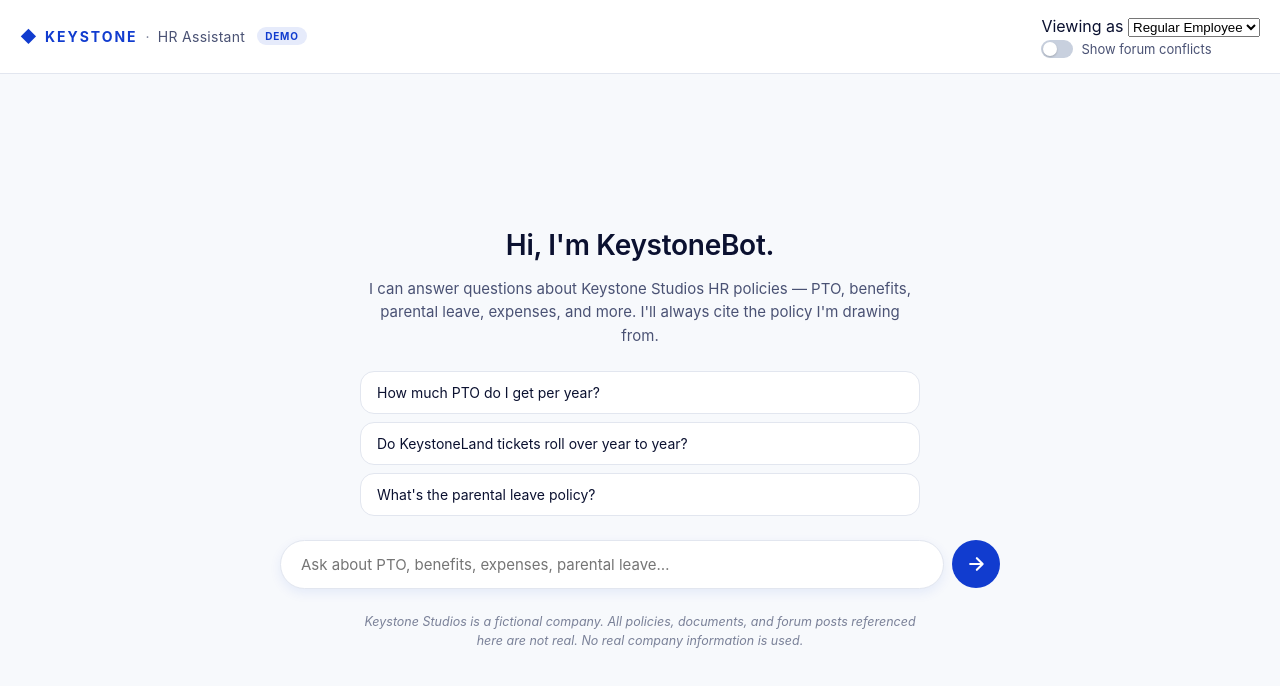
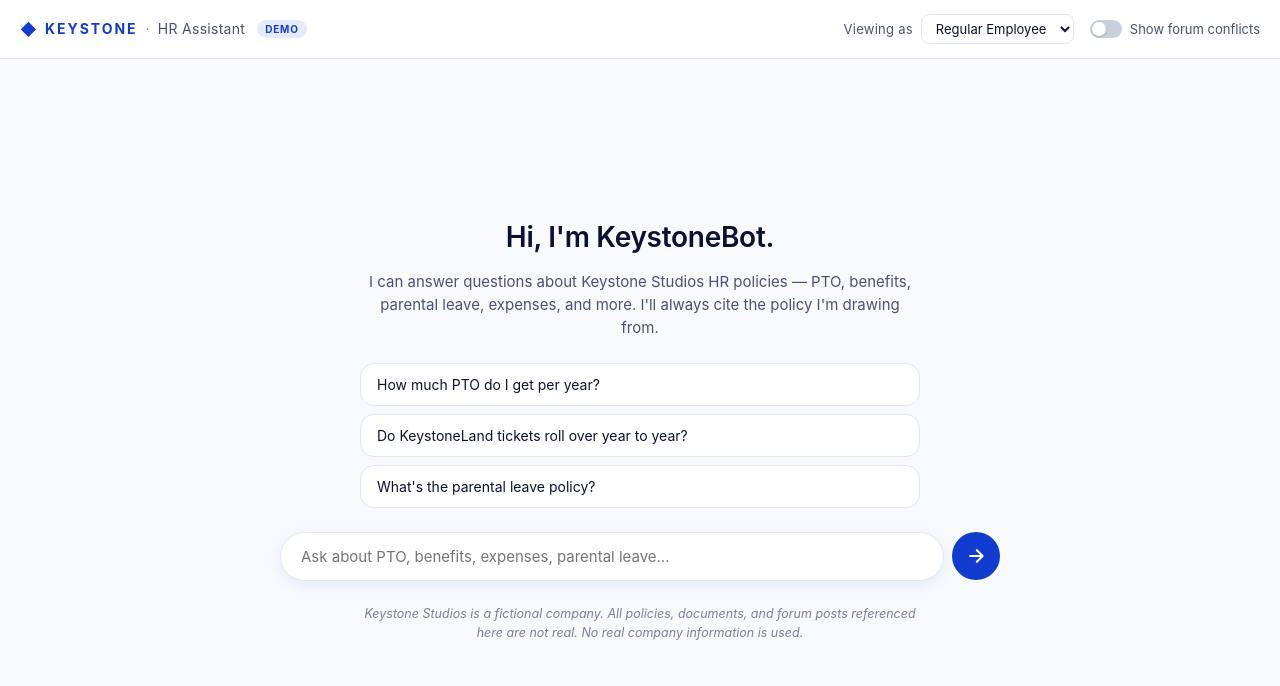
Before and after one commit to caseyv22/keystonebot, a plain HTML site: page frontend/index.html in a window 1280 px wide. Drawn offline with Linux system fonts and the light colour scheme.

Commit message:
Update styles.css

```diff
--- a/frontend/styles.css
+++ b/frontend/styles.css
@@ -127,6 +127,46 @@ body {
 }
 .toggle input:checked + .toggle-slider { background: var(--brand-blue); }
 .toggle input:checked + .toggle-slider::after { transform: translateX(14px); }
+
+/* Topbar controls — wraps role select + conflict toggle as a flex group */
+.topbar-controls {
+  display: flex;
+  align-items: center;
+  gap: 16px;
+}
+
+/* Role select */
+.role-select-wrap {
+  display: flex;
+  align-items: center;
+  gap: 8px;
+  font-size: 13px;
+  color: var(--text-muted);
+  cursor: pointer;
+  user-select: none;
+}
+.role-select-label {
+  letter-spacing: 0.02em;
+}
+.role-select {
+  font-family: inherit;
+  font-size: 13px;
+  padding: 5px 10px;
+  border: 1px solid var(--border);
+  border-radius: var(--radius-sm);
+  background: var(--surface);
+  color: var(--text);
+  cursor: pointer;
+  transition: border-color 0.15s, box-shadow 0.15s;
+  outline: none;
+}
+.role-select:hover {
+  border-color: var(--brand-blue);
+}
+.role-select:focus {
+  border-color: var(--brand-blue);
+  box-shadow: 0 0 0 3px var(--brand-blue-soft);
+}
 
 /* ============================================================
    STATE-DRIVEN LAYOUT
@@ -457,6 +497,9 @@ body[data-state="empty"] .composer #input:focus {
 @media (max-width: 600px) {
   .topbar { padding: 12px 16px; }
   .toggle-label { display: none; }
+  .role-select-label { display: none; }
+  .topbar-controls { gap: 10px; }
+  .role-select { font-size: 12px; padding: 4px 8px; }
   .empty-greeting h1 { font-size: 22px; }
   .empty-shell { padding: 16px; }
   .empty-inner { gap: 18px; }
```
